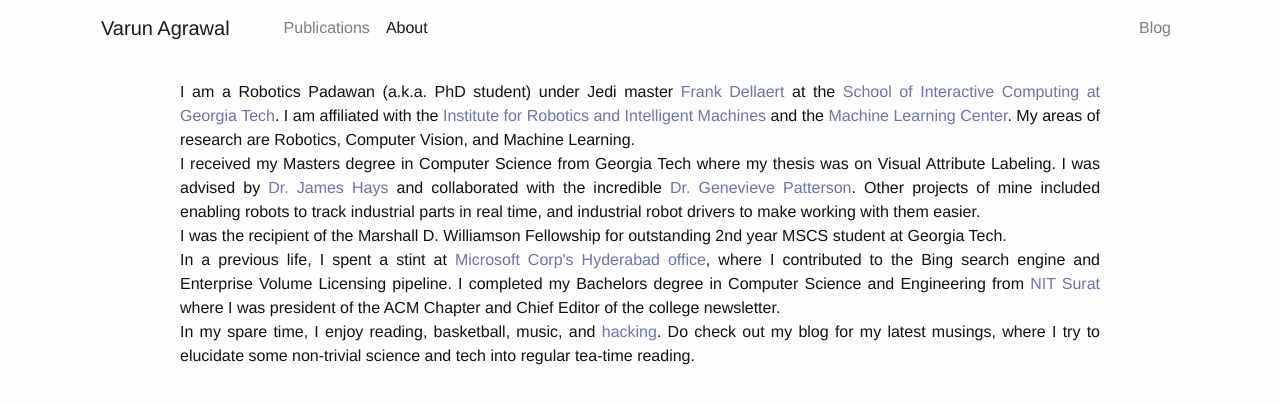
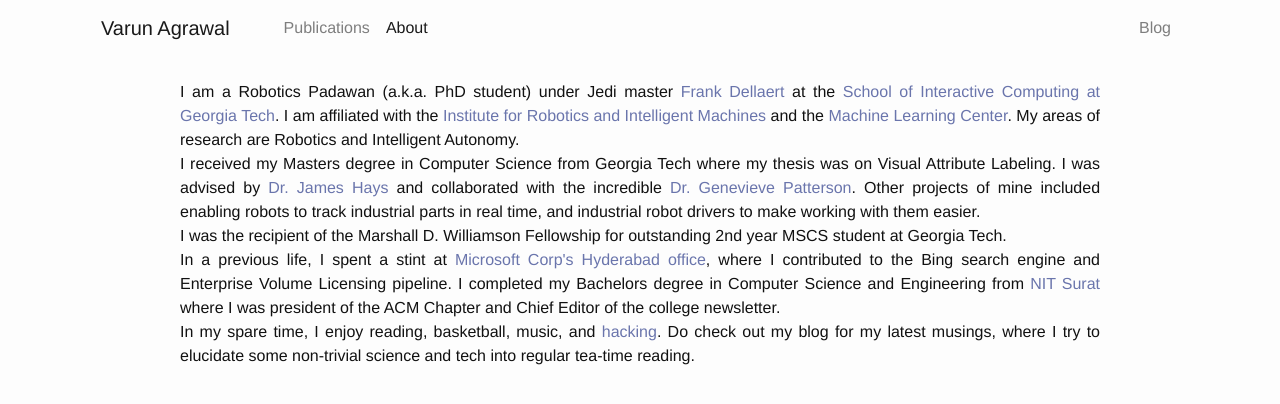
Before and after one commit to varunagrawal/varunagrawal.github.io, a Jekyll site: the page built from about.html, in a window 1280 px wide. Shown: the top 404 px of the page. Built offline with Jekyll 4.4.1, drawn with Linux system fonts in a browser that asks for light colours; nearby versions of some CDN libraries; a style sheet for code colours, icons or effects is not loaded.

Commit message:
update about page

```diff
--- a/about.html
+++ b/about.html
@@ -12,7 +12,7 @@ permalink: /about/
             <p class="">
                 I am a Robotics Padawan (a.k.a. PhD student) under Jedi master <a href="https://dellaert.github.io/" target="_blank">Frank Dellaert</a> at the <a href="https://www.ic.gatech.edu/">School of Interactive Computing at Georgia Tech</a>. I am affiliated with the <a href="https://www.robotics.gatech.edu" target="_blank">Institute for Robotics and Intelligent Machines</a> and the <a href="https://ml.gatech.edu" target="_blank">Machine Learning Center</a>.
 
-                My areas of research are Robotics, Computer Vision, and Machine Learning.
+                My areas of research are Robotics and Intelligent Autonomy.
             </p>
 
             <p class="">
```
